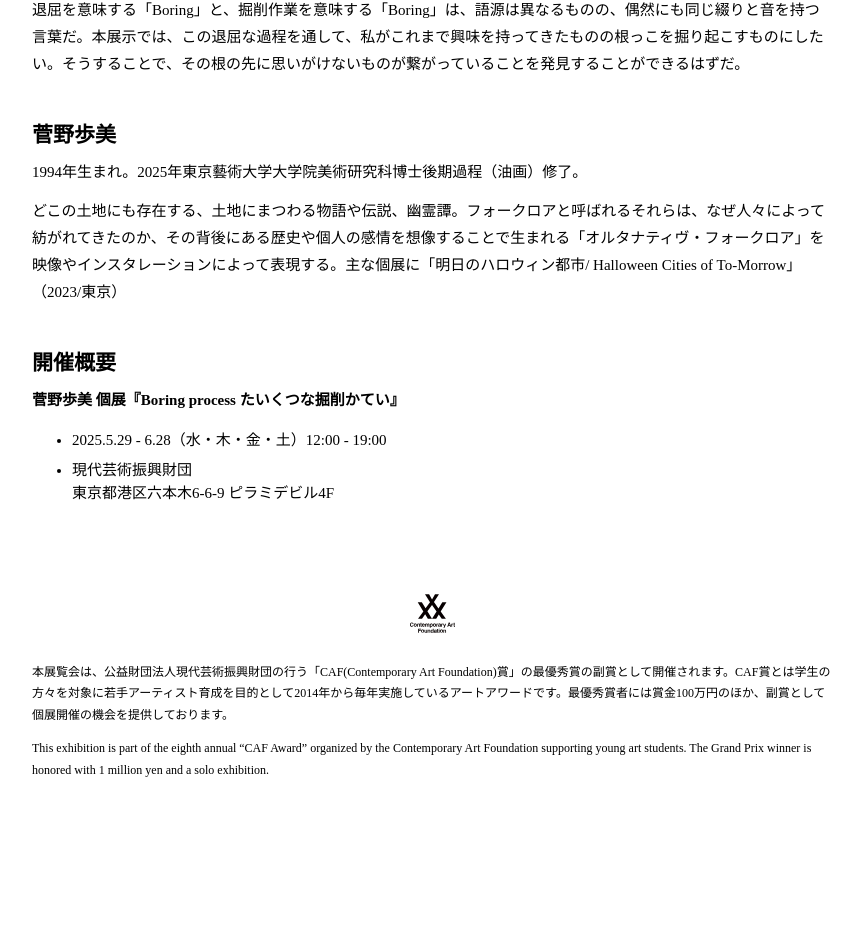
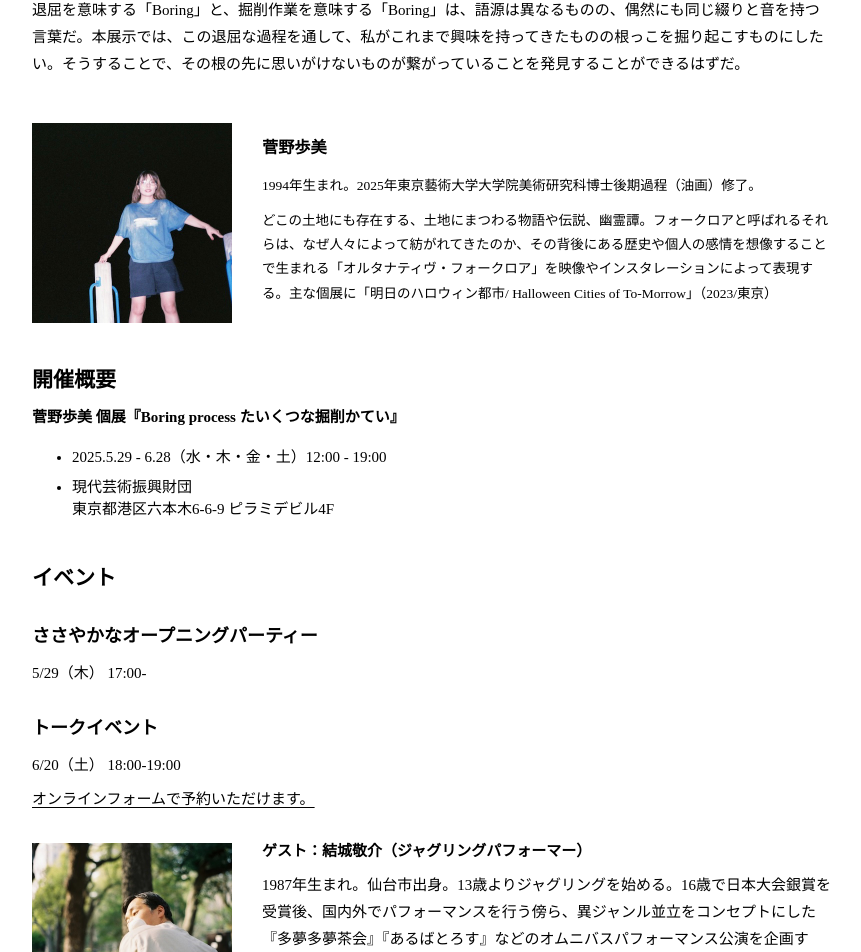
Before and after one commit to nandenjin/caf-kanno-web, a Vue app: page / in a window 1280 px wide. Shown: the part 957-1909 px from the top of the page, without its empty margins (208-1069 px from the left). Before the commit the page ends 1829 px from the top, so only its background shows below. Built offline with nearby package versions, Linux system fonts and the light colour scheme.

Commit message:
feat: Add events and profile images

```diff
--- a/src/App.vue
+++ b/src/App.vue
@@ -4,6 +4,7 @@ import SiteFooter from "./components/SiteFooter.vue";
 import SectionStatement from "./components/sections/SectionStatement.vue";
 import SectionProfile from "./components/sections/SectionProfile.vue";
 import SectionOverview from "./components/sections/SectionOverview.vue";
+import SectionEvents from "./components/sections/SectionEvents.vue";
 import SectionGreeting from "./components/sections/SectionGreeting.vue";
 </script>
 
@@ -14,6 +15,7 @@ import SectionGreeting from "./components/sections/SectionGreeting.vue";
     <SectionStatement />
     <SectionProfile />
     <SectionOverview />
+    <SectionEvents />
     <SiteFooter />
   </div>
 </template>
--- a/src/components/TextSection.vue
+++ b/src/components/TextSection.vue
@@ -30,6 +30,16 @@ section {
   margin: 1.5em 0 0 0;
 }
 
+:deep(h3) {
+  font-size: 1.2em;
+  margin: 2em 0 1em;
+}
+
+:deep(h4) {
+  font-size: 1em;
+  margin: 1.5em 0 0.5em;
+}
+
 :deep(li) {
   margin-bottom: 0.5em;
   line-height: 1.5em;
@@ -41,4 +51,10 @@ section {
   border-top: 1px solid #000;
   margin: 4rem auto;
 }
+
+:deep(a) {
+  color: #000;
+  text-decoration: underline;
+  text-underline-offset: 0.2em;
+}
 </style>
--- /dev/null
+++ b/src/components/sections/SectionEvents.vue
@@ -0,0 +1,52 @@
+<script setup lang="ts">
+import TextSection from "../TextSection.vue";
+</script>
+
+<template>
+  <TextSection>
+    <h2>イベント</h2>
+    <h3>ささやかなオープニングパーティー</h3>
+    <time datetime="2025-05-29 17:00:00">5/29（木） 17:00-</time>
+    <h3>トークイベント</h3>
+    <time datetime="2025-06-07 14:00:00">6/20（土） 18:00-19:00</time>
+    <p>
+      <a
+        href="https://docs.google.com/forms/d/e/1FAIpQLSdY4hVIGKlqpGQhAKquVG52v4hs7oogAXHaVL_ghRqoekwqRw/viewform"
+        >オンラインフォームで予約いただけます。</a
+      >
+    </p>
+    <div class="guest-profile">
+      <img
+        src="../../assets/profile_yuki.jpg"
+        alt=""
+        width="200"
+        height="135"
+      />
+      <div>
+        <h4>ゲスト：結城敬介（ジャグリングパフォーマー）</h4>
+        <p>
+          1987年生まれ。仙台市出身。13歳よりジャグリングを始める。16歳で日本大会銀賞を受賞後、国内外でパフォーマンスを行う傍ら、異ジャンル並立をコンセプトにした『多夢多夢茶会』『あるばとろす』などのオムニバスパフォーマンス公演を企画する。また『アイドル批評誌
+          かいわい』やストリップの文集『ab-』の編集・執筆活動も行っている。
+        </p>
+      </div>
+    </div>
+  </TextSection>
+</template>
+
+<style scoped>
+.guest-profile {
+  display: grid;
+  grid-template-columns: 200px 1fr;
+  gap: 2rem;
+  margin: 2em 0;
+
+  @media screen and (max-width: 800px) {
+    grid-template-columns: 1fr;
+    gap: 2rem;
+  }
+
+  h4 {
+    margin: 0;
+  }
+}
+</style>
--- a/src/components/sections/SectionProfile.vue
+++ b/src/components/sections/SectionProfile.vue
@@ -4,7 +4,15 @@ import TextSection from "../TextSection.vue";
 
 <template>
   <TextSection>
-    <h2>菅野歩美</h2>
+    <div class="profile">
+      <img
+        src="../../assets/profile_kanno.jpg"
+        alt=""
+        width="200"
+        height="200"
+      />
+      <div>
+        <h3>菅野歩美</h3>
         <p>
           1994年生まれ。2025年東京藝術大学大学院美術研究科博士後期過程（油画）修了。
         </p>
@@ -12,5 +20,26 @@ import TextSection from "../TextSection.vue";
           どこの土地にも存在する、土地にまつわる物語や伝説、幽霊譚。フォークロアと呼ばれるそれらは、なぜ人々によって紡がれてきたのか、その背後にある歴史や個人の感情を想像することで生まれる「オルタナティヴ・フォークロア」を映像やインスタレーションによって表現する。主な個展に「明日のハロウィン都市/
           Halloween Cities of To-Morrow」（2023/東京）
         </p>
+      </div>
+    </div>
   </TextSection>
 </template>
+
+<style scoped>
+.profile {
+  display: grid;
+  grid-template-columns: 200px 1fr;
+  gap: 2rem;
+  margin: 2em 0;
+  font-size: 0.9em;
+
+  @media screen and (max-width: 800px) {
+    grid-template-columns: 1fr;
+    gap: 2rem;
+  }
+
+  h3 {
+    margin: 1em 0;
+  }
+}
+</style>
```
Also changed, not shown: src/assets/profile_kanno.jpg (added), src/assets/profile_yuki.jpg (added). Lines whose indentation alone changed are shown as unchanged.
